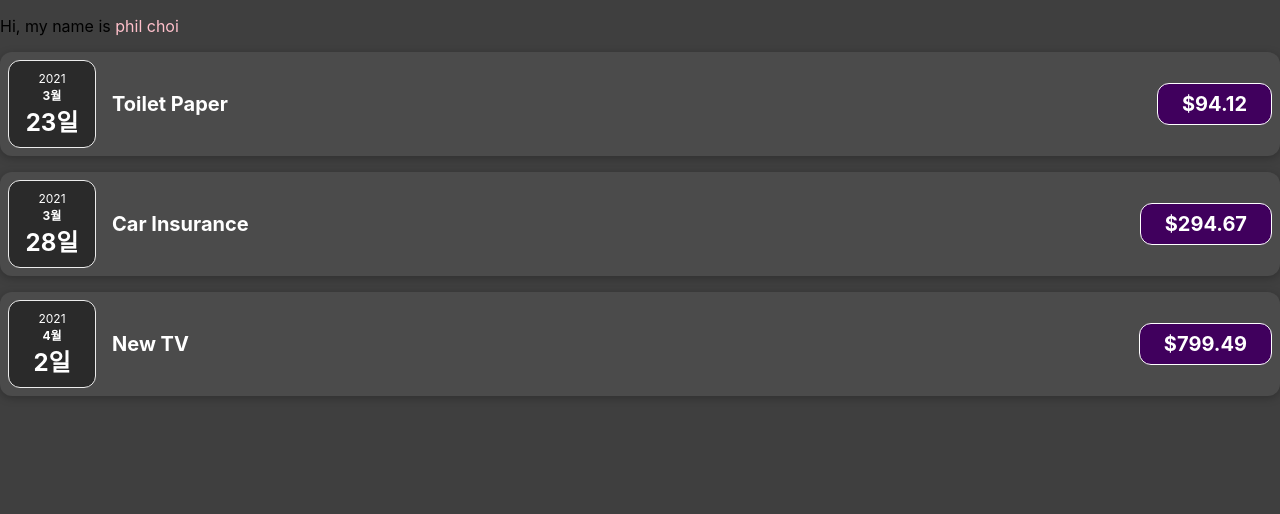
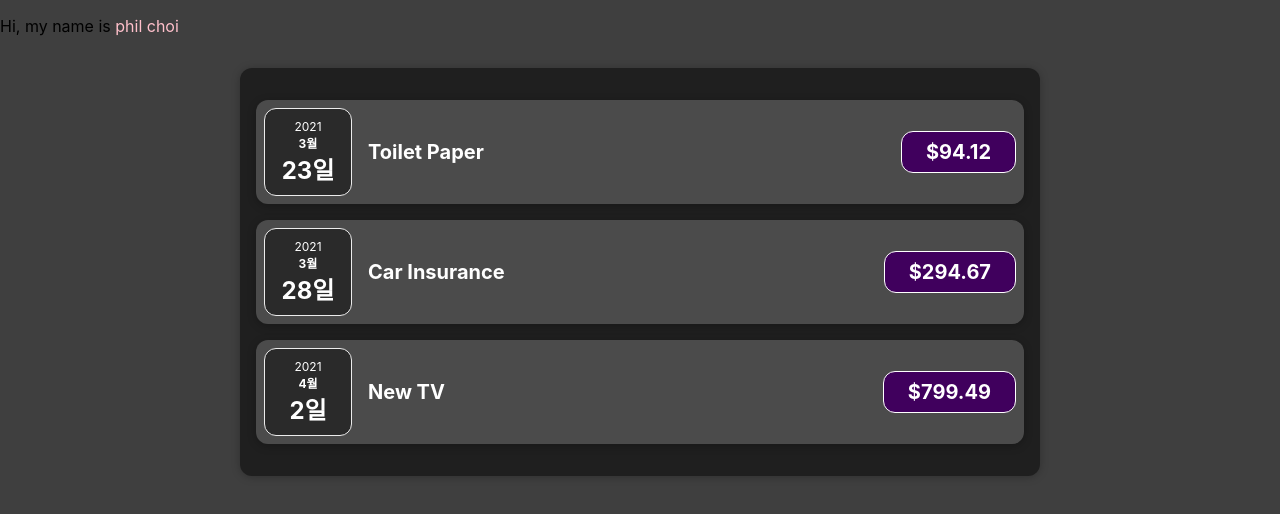
Before and after one commit to cpk0709/react-restart, a React (Create React App) app: page / in a window 1280 px wide. Shown: the top 514 px of the page. Built offline with nearby package versions, Linux system fonts and the light colour scheme.

Commit message:
Expenses 컴포넌트 css 적용

```diff
--- a/src/components/Expenses.jsx
+++ b/src/components/Expenses.jsx
@@ -1,8 +1,9 @@
 import ExpenseItem from "./ExpenseItem";
+import "./Expenses.css";
 
 const Expenses = ({ items }) => {
   return (
-    <>
+    <div className="expenses">
       {items.map((item) => {
         return (
           <ExpenseItem
@@ -13,7 +14,7 @@ const Expenses = ({ items }) => {
           />
         );
       })}
-    </>
+    </div>
   );
 };
 
```
